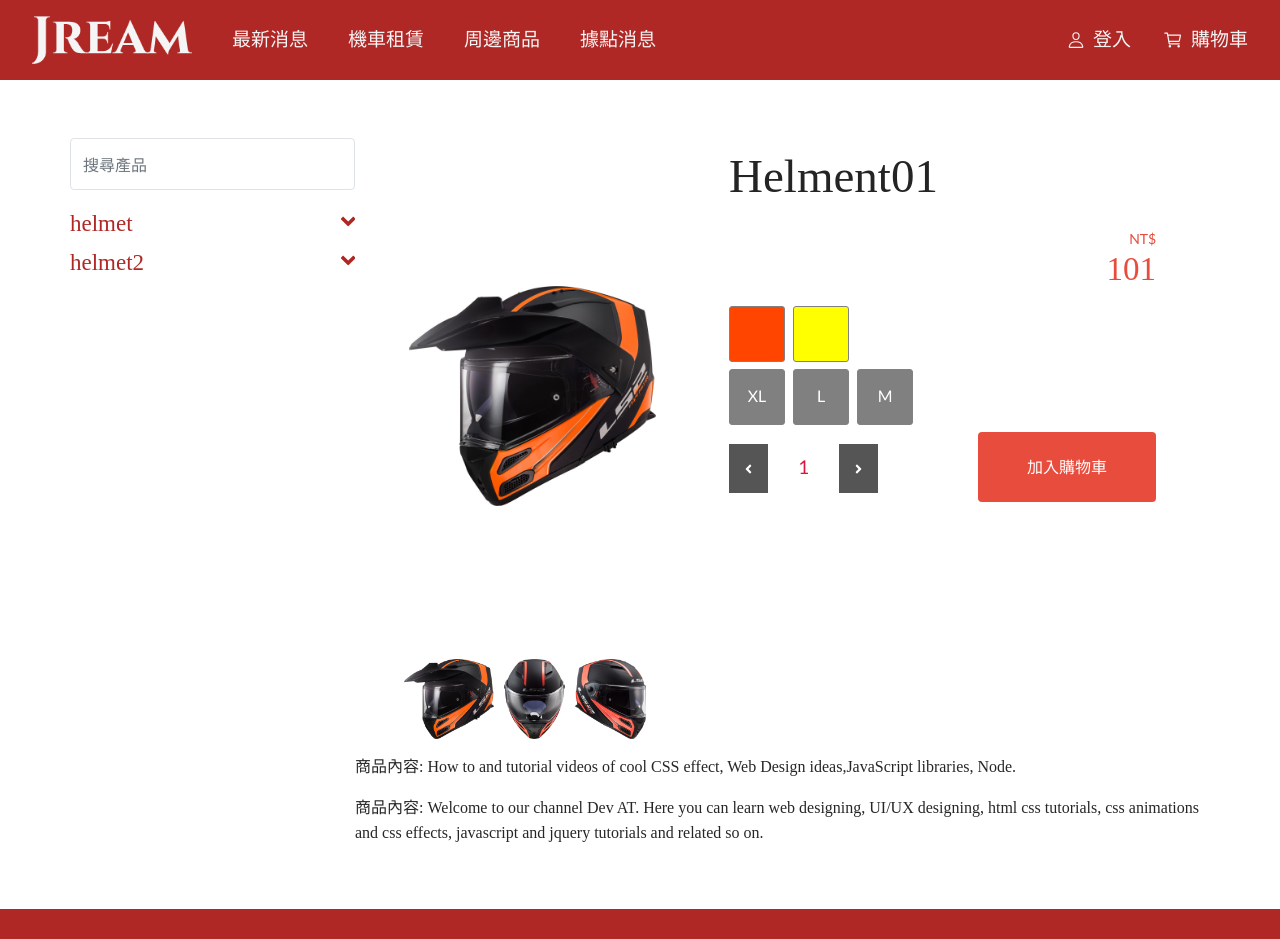
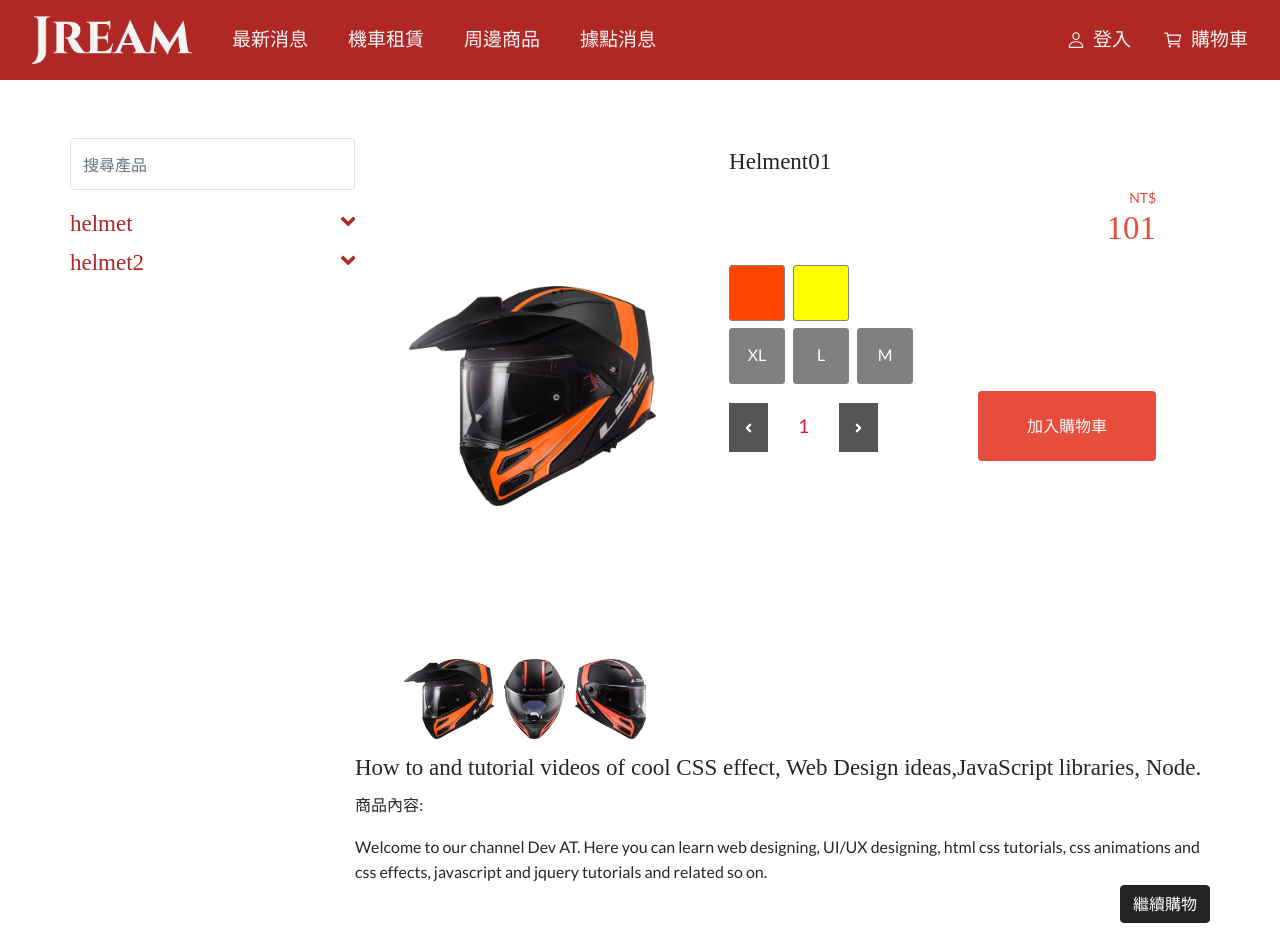
Before and after one commit to feeng10914017/Projects_jream, a React (Create React App) app: page /product/Detail/1 in a window 1280 px wide. Shown: the top 939 px of the page. Built offline with nearby package versions, Linux system fonts and the light colour scheme; what google-maps-react would draw is missing.

Commit message:
add a buttom in productDetail to productList

```diff
--- a/src/pages/product/ProductDetail.js
+++ b/src/pages/product/ProductDetail.js
@@ -152,7 +152,7 @@ function Detail(props) {
             </div>
             {/* 詳細資料位置 */}
             <div className="box-details">
-              <h3 className="text-secondary">{productData.title}</h3>
+              <h5 className="text-secondary">{productData.title}</h5>
               <div className="text-danger" style={{ textAlign: 'right' }}>
                 <span>NT$</span>
                 <h4 className="text-danger">{productData.price}</h4>
@@ -255,8 +255,16 @@ function Detail(props) {
           </div>
           <div>
             <div className="box-details fontSize16">
-              <p>商品內容: {productData.description}</p>
-              <p>商品內容: {productData.content}</p>
+              <h5> {productData.description}</h5>
+              <p>商品內容: </p>
+              <div> {productData.content}</div>
+            </div>
+            <div style={{ textAlign: 'right' }}>
+              <Link to={`/product`} style={{ textDecoration: 'none' }}>
+                <Button variant="secondary" onClick={handleClose}>
+                  繼續購物
+                </Button>
+              </Link>
             </div>
           </div>
         </Col>
```
